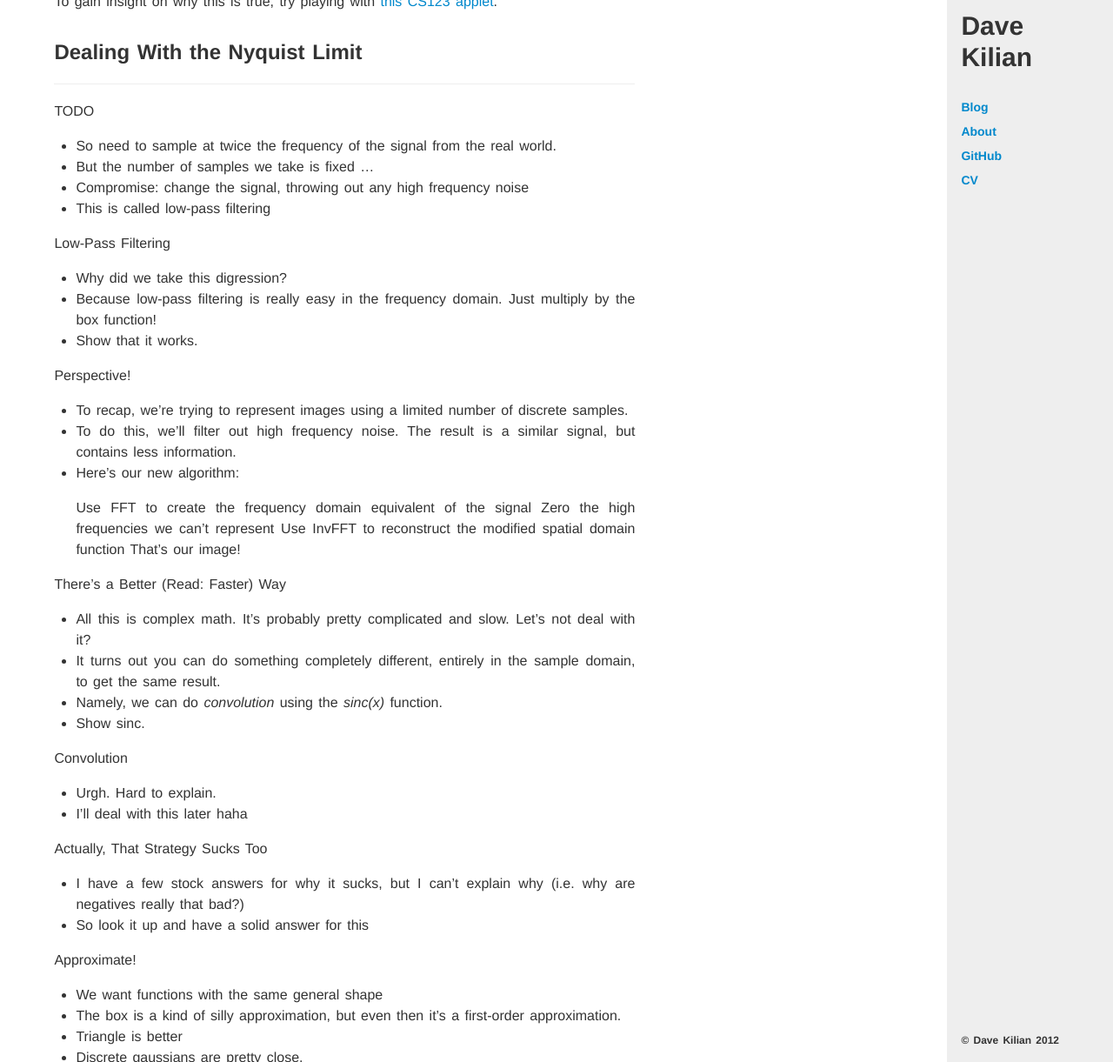
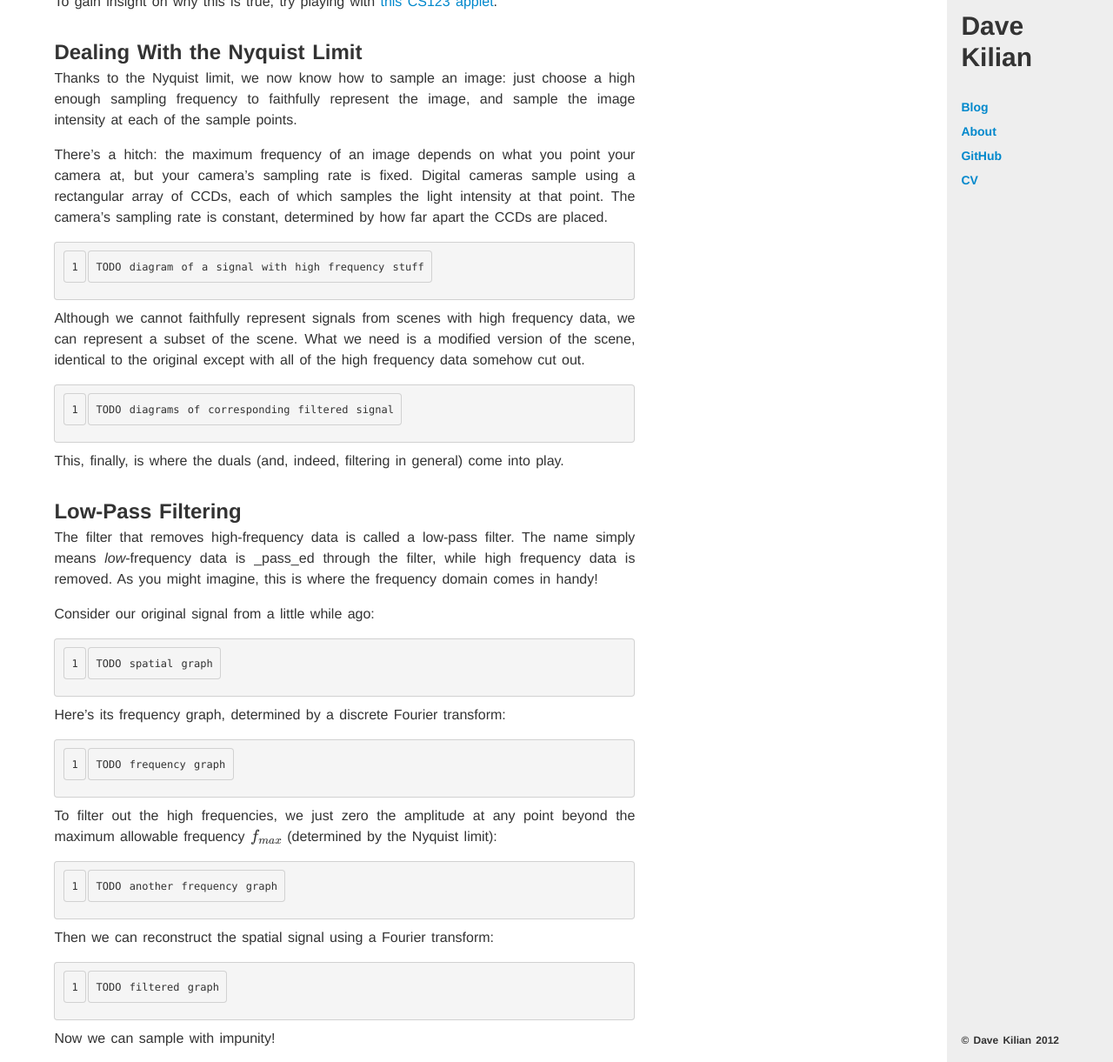
Before and after one commit to davekilian/davekilian.github.com, a Jekyll site: the page built from _posts/2012-09-29-filtering.markdown, in a window 1280 px wide and 1400 px high, scrolled down 3744 px, cut to the strip 179-1400 px from the top of the window. Shown: the whole strip at 87% size. Built offline with Jekyll 4.4.1, drawn with Linux system fonts in a browser that asks for light colours; Markdown is read by kramdown in place of the engine named in the settings; formulas are drawn with MathJax 3; some of the changed text lies outside the part shown.

Commit message:
Moar content

```diff
--- a/_posts/2012-09-29-filtering.markdown
+++ b/_posts/2012-09-29-filtering.markdown
@@ -1,6 +1,6 @@
 ---
 layout: post
-title: Understanding Image Filtering
+title: An Image Filtering Overview
 author: Dave
 draft: true
 ---
@@ -184,30 +184,70 @@ To gain insight on why this is true, try playing with
 
 ## Dealing With the Nyquist Limit
 
+Thanks to the Nyquist limit, we now know how to sample an image: just choose a
+high enough sampling frequency to faithfully represent the image, and sample
+the image intensity at each of the sample points.
+
+There's a hitch: the maximum frequency of an image depends on what you point
+your camera at, but your camera's sampling rate is fixed. Digital cameras
+sample using a rectangular array of CCDs, each of which samples the light
+intensity at that point. The camera's sampling rate is constant, determined
+by how far apart the CCDs are placed.
+
+    TODO diagram of a signal with high frequency stuff
+
+Although we cannot faithfully represent signals from scenes with high
+frequency data, we can represent a subset of the scene. What we need is a
+modified version of the scene, identical to the original except with all of
+the high frequency data somehow cut out.
+
+    TODO diagrams of corresponding filtered signal
+
+This, finally, is where the duals (and, indeed, filtering in general) come
+into play.
+
+## Low-Pass Filtering
+
+The filter that removes high-frequency data is called a low-pass filter. The
+name simply means _low_-frequency data is _pass_ed through the filter, while
+high frequency data is removed. As you might imagine, this is where the
+frequency domain comes in handy!
+
+Consider our original signal from a little while ago:
+
+    TODO spatial graph
+
+Here's its frequency graph, determined by a discrete Fourier transform:
+
+    TODO frequency graph
+
+To filter out the high frequencies, we just zero the amplitude at any point
+beyond the maximum allowable frequency $f\_{max}$ (determined by the
+Nyquist limit):
+
+    TODO another frequency graph
+
+Then we can reconstruct the spatial signal using a Fourier transform:
+
+    TODO filtered graph
+
+Now we can sample with impunity!
+
 ---
 
 TODO
 
-* So need to sample at twice the frequency of the signal from the real world.
-* But the number of samples we take is fixed ...
-* Compromise: change the signal, throwing out any high frequency noise
-* This is called low-pass filtering
-
-Low-Pass Filtering
-* Why did we take this digression?
-* Because low-pass filtering is really easy in the frequency domain. Just multiply
-  by the box function!
-* Show that it works.
+* Box function
 
 Perspective!
 * To recap, we're trying to represent images using a limited number of discrete samples.
 * To do this, we'll filter out high frequency noise. The result is a similar signal, but contains less information.
 * Here's our new algorithm:
 
-    Use FFT to create the frequency domain equivalent of the signal
-    Zero the high frequencies we can't represent
-    Use InvFFT to reconstruct the modified spatial domain function
-    That's our image!
+        Use FFT to create the frequency domain equivalent of the signal
+        Zero the high frequencies we can't represent
+        Use InvFFT to reconstruct the modified spatial domain function
+        That's our image!
 
 There's a Better (Read: Faster) Way
 * All this is complex math. It's probably pretty complicated and slow. Let's not deal with it?
```
